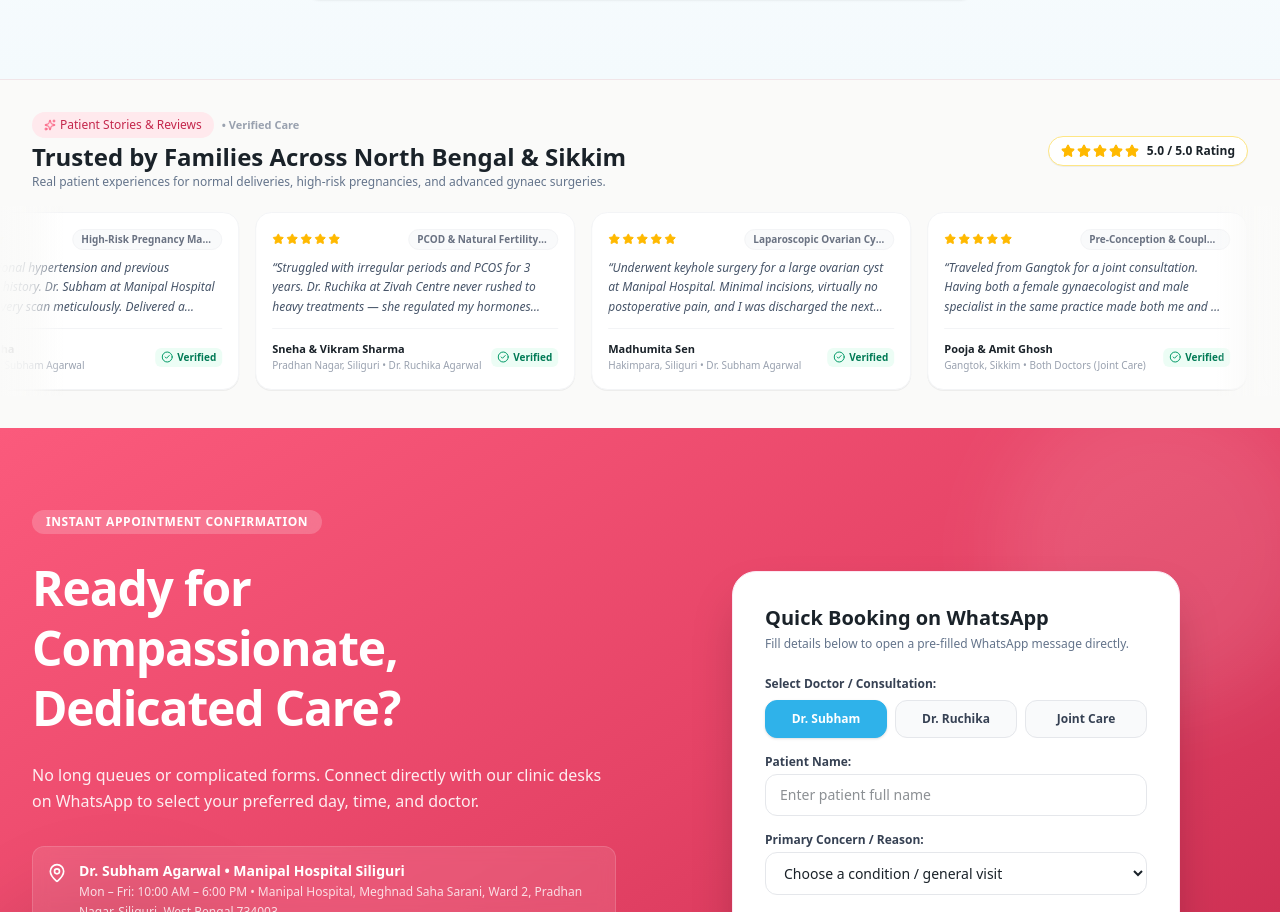
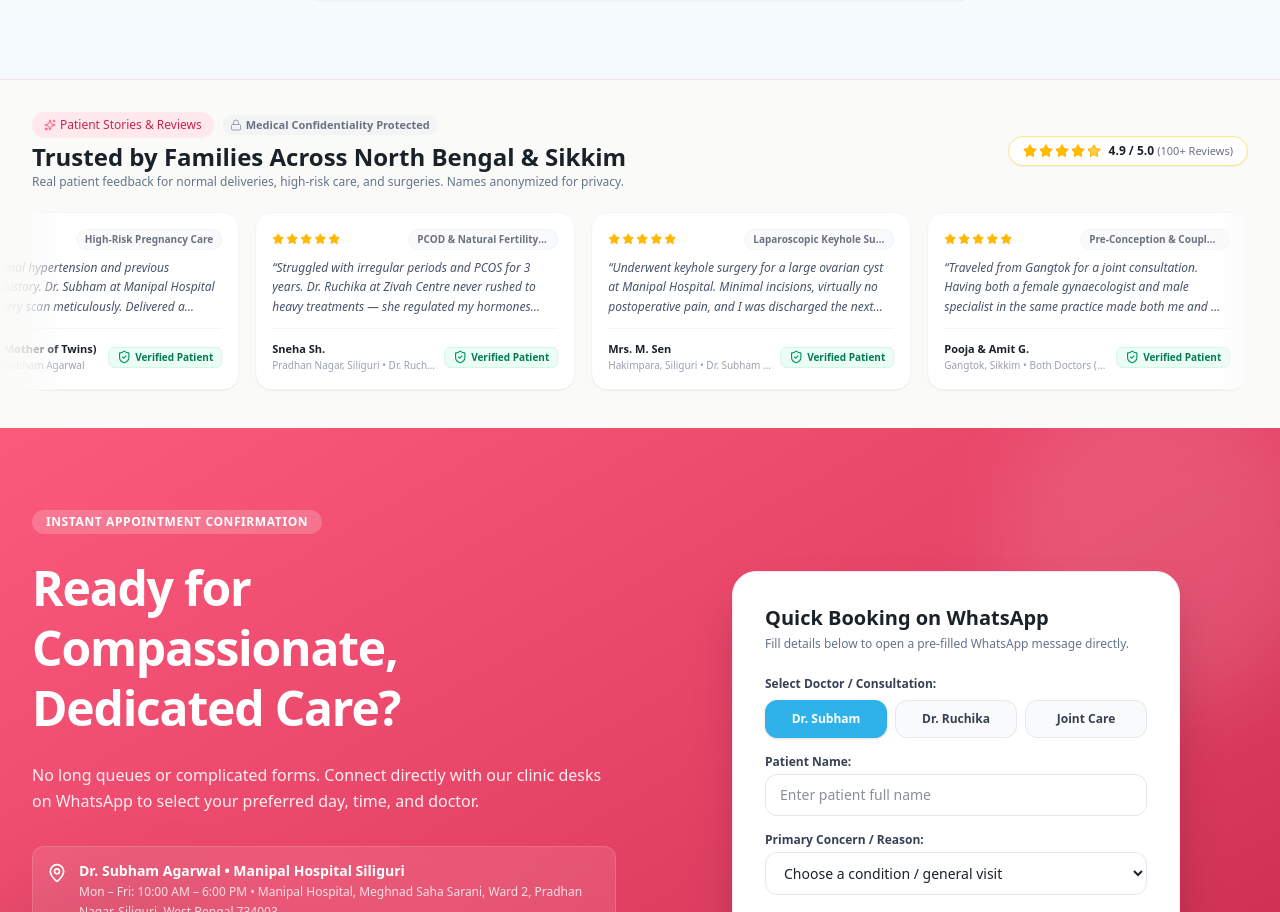
Before and after one commit to prince8809/drruchikasubham, a Next.js app in the folder website/: page / in a window 1280 px wide. Shown: the part 3111-4023 px from the top of the page. Built offline with nearby package versions, Linux system fonts and the light colour scheme.

Commit message:
Anonymize patient review names for medical privacy and display 4.9/5.0 (100+ Reviews)

```diff
--- a/website/src/components/home/ReviewsSection.tsx
+++ b/website/src/components/home/ReviewsSection.tsx
@@ -1,6 +1,6 @@
 "use client";
 
-import { Star, CheckCircle2, Quote, Sparkles } from "lucide-react";
+import { Star, ShieldCheck, Sparkles, Lock } from "lucide-react";
 import { patientReviews } from "@/data/reviews";
 
 export default function ReviewsSection() {
@@ -10,32 +10,42 @@
     <section id="reviews" className="py-6 sm:py-8 bg-[#FAFAF9] border-t border-[#F1E5E8] relative overflow-hidden">
       <div className="max-w-7xl mx-auto px-4 sm:px-6 lg:px-8 mb-3 sm:mb-4">
 
-        {/* Crisp Header with 5-Star Trust Badge */}
+        {/* Crisp Header with 4.9-Star Trust Badge */}
         <div className="flex flex-col sm:flex-row sm:items-center justify-between gap-2.5 text-center sm:text-left">
           <div>
-            <div className="flex items-center justify-center sm:justify-start gap-2 mb-1">
+            <div className="flex items-center justify-center sm:justify-start gap-2 mb-1 flex-wrap">
               <span className="badge-primary text-[10px] py-0.5 px-2.5">
                 <Sparkles className="w-3 h-3 text-[#FB5A7C]" />
                 Patient Stories &amp; Reviews
               </span>
-              <span className="text-[11px] font-semibold text-gray-400 hidden sm:inline">&bull; Verified Care</span>
+              <span className="inline-flex items-center gap-1 text-[11px] font-semibold text-gray-500 bg-gray-100 px-2 py-0.5 rounded-full">
+                <Lock className="w-3 h-3 text-gray-400" />
+                Medical Confidentiality Protected
+              </span>
             </div>
             <h2 className="text-lg sm:text-2xl font-bold text-[#1A2229] leading-tight">
               Trusted by Families Across North Bengal &amp; Sikkim
             </h2>
             <p className="text-xs text-[#64748B] mt-0.5 hidden sm:block">
-              Real patient experiences for normal deliveries, high-risk pregnancies, and advanced gynaec surgeries.
+              Real patient feedback for normal deliveries, high-risk care, and surgeries. Names anonymized for privacy.
             </p>
           </div>
 
-          {/* Google 5.0 Star Pill */}
-          <div className="inline-flex items-center justify-center sm:justify-end gap-2 bg-white px-3 py-1.5 rounded-full border border-amber-200 shadow-2xs shrink-0 self-center sm:self-auto">
+          {/* 4.9 / 5.0 Rating Pill */}
+          <div className="inline-flex items-center justify-center sm:justify-end gap-2 bg-white px-3.5 py-1.5 rounded-full border border-amber-200 shadow-2xs shrink-0 self-center sm:self-auto">
             <div className="flex items-center gap-0.5">
               {[...Array(5)].map((_, i) => (
-                <Star key={i} className="w-3.5 h-3.5 fill-amber-400 text-amber-400" />
+                <Star
+                  key={i}
+                  className={`w-3.5 h-3.5 ${
+                    i === 4 ? "fill-amber-400/70 text-amber-400" : "fill-amber-400 text-amber-400"
+                  }`}
+                />
               ))}
             </div>
-            <span className="text-xs font-bold text-[#1A2229]">5.0 / 5.0 Rating</span>
+            <span className="text-xs font-extrabold text-[#1A2229]">
+              4.9 / 5.0 <span className="font-normal text-gray-500 text-[11px]">(100+ Reviews)</span>
+            </span>
           </div>
         </div>
 
@@ -58,7 +68,7 @@
                 {/* Rating & Treatment Badge */}
                 <div className="flex items-center justify-between gap-2 mb-2">
                   <div className="flex items-center gap-0.5">
-                    {[...Array(rev.rating)].map((_, idx) => (
+                    {[...Array(5)].map((_, idx) => (
                       <Star key={idx} className="w-3 h-3 fill-amber-400 text-amber-400" />
                     ))}
                   </div>
@@ -75,8 +85,8 @@
 
               {/* Patient Info Footer */}
               <div className="pt-3 mt-3 border-t border-gray-100 flex items-center justify-between text-[11px]">
-                <div>
-                  <strong className="block text-[#1A2229] font-bold truncate max-w-[150px]">
+                <div className="min-w-0 pr-2">
+                  <strong className="block text-[#1A2229] font-bold truncate">
                     {rev.name}
                   </strong>
                   <span className="text-gray-400 text-[10px] block truncate">
@@ -85,9 +95,9 @@
                 </div>
 
                 {rev.verified && (
-                  <span className="inline-flex items-center gap-1 text-[10px] font-semibold text-emerald-700 bg-emerald-50 px-1.5 py-0.5 rounded-md shrink-0">
-                    <CheckCircle2 className="w-3 h-3 text-emerald-600" />
-                    Verified
+                  <span className="inline-flex items-center gap-1 text-[10px] font-semibold text-emerald-700 bg-emerald-50 border border-emerald-100 px-2 py-0.5 rounded-md shrink-0">
+                    <ShieldCheck className="w-3.5 h-3.5 text-emerald-600" />
+                    Verified Patient
                   </span>
                 )}
               </div>
--- a/website/src/data/reviews.ts
+++ b/website/src/data/reviews.ts
@@ -13,7 +13,7 @@
 export const patientReviews: PatientReview[] = [
   {
     id: "rev-1",
-    name: "Anita & Rohit Agarwal",
+    name: "Anita A. & Partner",
     location: "Sevoke Road, Siliguri",
     doctor: "Both Doctors (Joint Care)",
     treatment: "Normal Vaginal Delivery",
@@ -25,19 +25,19 @@
   },
   {
     id: "rev-2",
-    name: "Priyanka Saha",
+    name: "Priyanka S. (Mother of Twins)",
     location: "Jalpaiguri",
     doctor: "Dr. Subham Agarwal",
-    treatment: "High-Risk Pregnancy Management",
+    treatment: "High-Risk Pregnancy Care",
     rating: 5,
     comment:
-      "Had gestational hypertension and previous miscarriage history. Dr. Subham at Manipal Hospital monitored every scan meticulously. Delivered a healthy baby boy via planned, safe cesarean.",
+      "Had gestational hypertension and previous miscarriage history. Dr. Subham at Manipal Hospital monitored every scan meticulously. Delivered a healthy baby via planned, safe cesarean.",
     date: "1 month ago",
     verified: true,
   },
   {
     id: "rev-3",
-    name: "Sneha & Vikram Sharma",
+    name: "Sneha Sh.",
     location: "Pradhan Nagar, Siliguri",
     doctor: "Dr. Ruchika Agarwal",
     treatment: "PCOD & Natural Fertility Conception",
@@ -49,10 +49,10 @@
   },
   {
     id: "rev-4",
-    name: "Madhumita Sen",
+    name: "Mrs. M. Sen",
     location: "Hakimpara, Siliguri",
     doctor: "Dr. Subham Agarwal",
-    treatment: "Laparoscopic Ovarian Cystectomy",
+    treatment: "Laparoscopic Keyhole Surgery",
     rating: 5,
     comment:
       "Underwent keyhole surgery for a large ovarian cyst at Manipal Hospital. Minimal incisions, virtually no postoperative pain, and I was discharged the next day. Dr. Subham's surgical skills are unmatched.",
@@ -61,7 +61,7 @@
   },
   {
     id: "rev-5",
-    name: "Pooja & Amit Ghosh",
+    name: "Pooja & Amit G.",
     location: "Gangtok, Sikkim",
     doctor: "Both Doctors (Joint Care)",
     treatment: "Pre-Conception & Couple Consultation",
```
